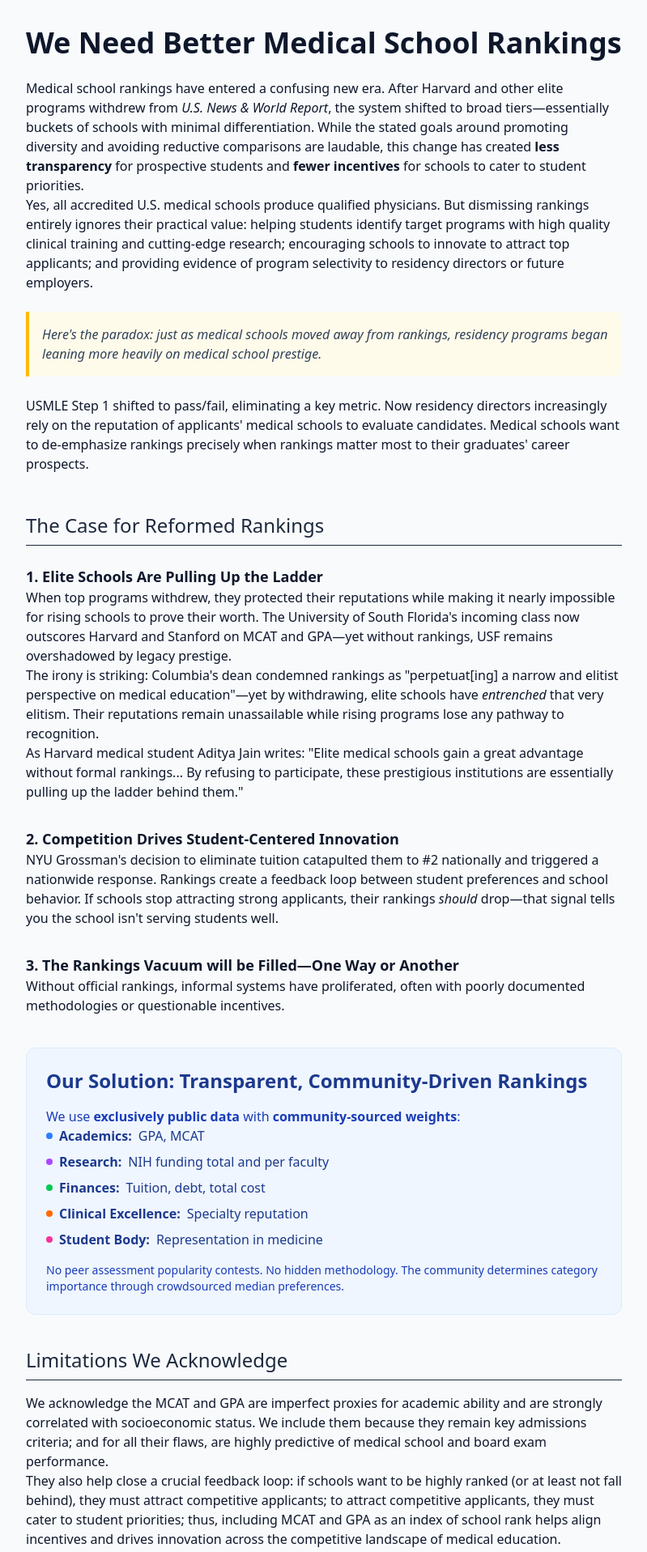
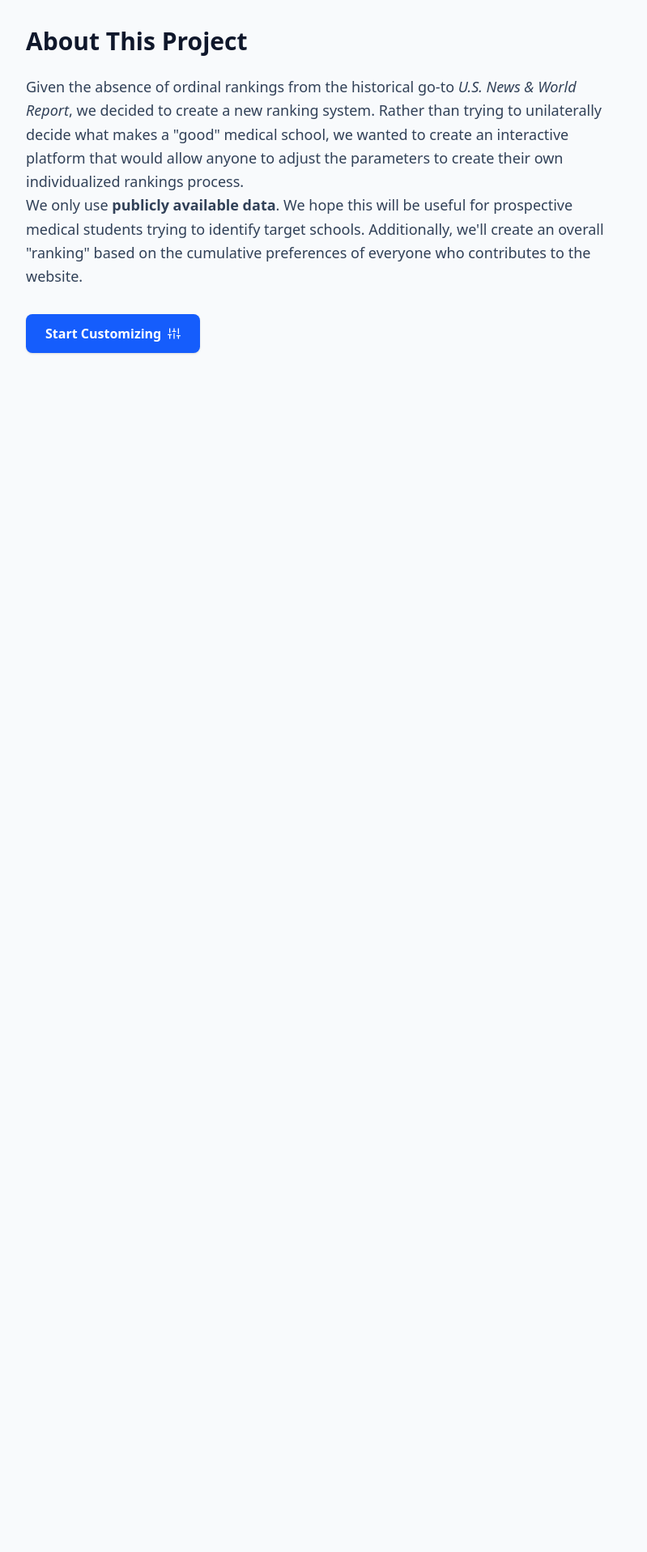
Before and after one commit to kaydikat/medical-school-rankings, a Next.js app: page /about in a window 1280 px wide. Shown: the part 80-1997 px from the top of the page at 81% size, without its empty margins (240-1039 px from the left). After the commit the page ends 800 px from the top, so only its background shows below. Built offline with nearby package versions, Linux system fonts and the light colour scheme.

Commit message:
update about

```diff
--- a/src/app/about/page.tsx
+++ b/src/app/about/page.tsx
@@ -73,78 +73,25 @@ export default function AboutPage() {
       {/* CONTENT */}
       <main className="flex-1 max-w-3xl mx-auto px-4 py-12 w-full">
         <article className="prose prose-slate max-w-none prose-headings:font-bold prose-a:text-blue-600 prose-a:no-underline hover:prose-a:underline prose-img:rounded-xl">
-          <h1 className="text-4xl font-extrabold text-slate-900 mb-6">We Need Better Medical School Rankings</h1>
+          <h1 className="text-3xl font-extrabold text-slate-900 mb-6">About This Project</h1>
 
-          <p>
-                        Medical school rankings have entered a confusing new era.
- After Harvard and other elite programs <a href="https://observer.com/2023/01/harvard-leads-an-exodus-of-medical-schools-withdrawing-from-us-news-rankings/" target="_blank" rel="noreferrer">withdrew from <em>U.S. News & World Report</em></a>, the system shifted to broad tiers—essentially buckets of schools <a href="https://www.chronicle.com/article/u-s-news-medical-school-rankings-are-out-except-theyre-not-really-rankings" target="_blank" rel="noreferrer">with minimal differentiation</a>. While the stated goals around <a href="https://www.mountsinai.org/about/newsroom/2023/us-news-medical-school-rankings" target="_blank" rel="noreferrer">promoting diversity</a> and avoiding reductive comparisons are laudable, this change has created <strong>less transparency</strong> for prospective students and <strong>fewer incentives</strong> for schools to cater to student priorities.
+          <p className="text-lg text-slate-700 leading-relaxed">
+            Given the absence of ordinal rankings from the historical go-to <em>U.S. News & World Report</em>, we decided to create a new ranking system. Rather than trying to unilaterally decide what makes a "good" medical school, we wanted to create an interactive platform that would allow anyone to adjust the parameters to create their own individualized rankings process.
           </p>
 
-          <p>
-            Yes, all accredited U.S. medical schools produce qualified physicians. But dismissing rankings entirely ignores their practical value: helping students identify target programs with high quality clinical training and cutting-edge research; encouraging schools to innovate to attract top applicants; and providing evidence of program selectivity to residency directors or future employers.
+          <p className="text-lg text-slate-700 leading-relaxed">
+            We only use <strong>publicly available data</strong>. We hope this will be useful for prospective medical students trying to identify target schools. Additionally, we'll create an overall "ranking" based on the cumulative preferences of everyone who contributes to the website.
           </p>
 
-          <div className="bg-amber-50 border-l-4 border-amber-400 p-4 my-6 rounded-r-lg italic text-slate-700">
-            Here&apos;s the paradox: just as medical schools moved away from rankings, residency programs began leaning <em>more heavily</em> on medical school prestige.
+          <div className="mt-8 flex justify-start">
+            <Link
+                href="/calculate?open=true"
+                className="inline-flex items-center gap-2 px-6 py-3 rounded-lg font-bold transition-all transform shadow bg-blue-600 text-white hover:bg-blue-700 hover:translate-y-[-2px]"
+              >
+                Start Customizing
+                <SlidersIcon className="w-4 h-4" />
+            </Link>
           </div>
-
-          <p>
-            USMLE Step 1 <a href="https://www.doximity.com/articles/210fde6e-2ce2-43c8-b35b-c3a2b55f5903" target="_blank" rel="noreferrer">shifted to pass/fail</a>, eliminating a key metric. Now residency directors <a href="https://doi.org/10.1016/j.wneu.2020.07.053" target="_blank" rel="noreferrer">increasingly rely on the reputation of applicants&apos; medical schools</a> to evaluate candidates. Medical schools want to de-emphasize rankings precisely when rankings matter most to their graduates&apos; career prospects.
-          </p>
-
-          <h2 className="text-2xl mt-12 mb-4 text-slate-800 border-b pb-2">The Case for Reformed Rankings</h2>
-
-          <h3 className="text-lg font-bold mt-6 text-slate-900">1. Elite Schools Are Pulling Up the Ladder</h3>
-          <p>
-            When top programs withdrew, they protected their reputations while making it nearly impossible for rising schools to prove their worth. The University of South Florida&apos;s incoming class <a href="https://www.usf.edu/health/delivering-health-excellence/2025/usnwr-mcom-2025.aspx#:~:text=Our%20incoming%20students%E2%80%99%20median%20MCAT%20scores%20have%20soared%3B%20this%20year%E2%80%99s%20class%20median%20score%20is%20520%2C%20placing%20them%20among%20the%20top%203%25%20of%20students%20nationwide." target="_blank" rel="noreferrer">now outscores Harvard and Stanford</a> on MCAT and GPA—yet without rankings, USF remains overshadowed by legacy prestige.
-          </p>
-          <p>
-            The irony is striking: Columbia&apos;s dean condemned rankings as <a href="https://www.cuimc.columbia.edu/news/medical-school-rankings#:~:text=Physicians%20and%20Surgeons.-,The%20USNWR%20medical%20school%20rankings%20perpetuate%20a%20narrow%20and%20elitist%20perspective%20on%20medical%20education.,-Their%20emphasis%20is" target="_blank" rel="noreferrer">&quot;perpetuat[ing] a narrow and elitist perspective on medical education&quot;</a>—yet by withdrawing, elite schools have <em>entrenched</em> that very elitism. Their reputations remain unassailable while rising programs lose any pathway to recognition.
-          </p>
-          <p>
-            As Harvard medical student <a href="https://opmed.doximity.com/articles/the-medical-school-rankings-mess-a-lose-lose-for-students-and-schools" target="_blank" rel="noreferrer">Aditya Jain writes</a>: &quot;Elite medical schools gain a great advantage without formal rankings... By refusing to participate, these prestigious institutions are essentially pulling up the ladder behind them.&quot;
-          </p>
-
-          <h3 className="text-lg font-bold mt-8 text-slate-900">2. Competition Drives Student-Centered Innovation</h3>
-          <p>
-            NYU Grossman&apos;s <a href="https://www.nytimes.com/2018/08/16/nyregion/nyu-free-tuition-medical-school.html" target="_blank" rel="noreferrer">decision to eliminate tuition</a> catapulted them to <a href="https://nyulangone.org/news/321-impossible-math-it-all-adds-nyu-langone-health#:~:text=NYU%20Grossman%20School%20of%20Medicine%20climbed%20to%20the%20No.%202%20spot%20for%20research%20on%20U.S.%20News%20%26%20World%20Report%E2%80%99s%202022%E2%80%9323" target="_blank" rel="noreferrer">#2 nationally</a> and triggered a nationwide response. Rankings create a feedback loop between student preferences and school behavior. If schools stop attracting strong applicants, their rankings <em>should</em> drop—that signal tells you the school isn&apos;t serving students well.
-          </p>
-
-          <h3 className="text-lg font-bold mt-8 text-slate-900">3. The Rankings Vacuum will be Filled—One Way or Another</h3>
-          <p>
-            Without official rankings, informal systems have proliferated, often with <a href="https://med.admit.org/school-rankings" target="_blank" rel="noreferrer">poorly documented methodologies</a> or <a href="https://nyunews.com/news/2025/10/28/grossman-woke-ranking/" target="_blank" rel="noreferrer">questionable incentives</a>.
-          </p>
-
-          <div className="bg-blue-50 p-6 rounded-xl border border-blue-100 my-10">
-            <h2 className="text-2xl font-bold text-blue-900 mt-0 mb-4">Our Solution: Transparent, Community-Driven Rankings</h2>
-            <p className="text-blue-800">
-              We use <strong>exclusively public data</strong> with <strong>community-sourced weights</strong>:
-            </p>
-            <ul className="list-none pl-0 space-y-2 text-blue-900 font-medium">
-              <li className="flex items-center gap-2"><span className="w-2 h-2 bg-blue-500 rounded-full"></span> <strong>Academics:</strong> GPA, MCAT</li>
-              <li className="flex items-center gap-2"><span className="w-2 h-2 bg-purple-500 rounded-full"></span> <strong>Research:</strong> NIH funding total and per faculty</li>
-              <li className="flex items-center gap-2"><span className="w-2 h-2 bg-green-500 rounded-full"></span> <strong>Finances:</strong> Tuition, debt, total cost</li>
-              <li className="flex items-center gap-2"><span className="w-2 h-2 bg-orange-500 rounded-full"></span> <strong>Clinical Excellence:</strong> Specialty reputation</li>
-              <li className="flex items-center gap-2"><span className="w-2 h-2 bg-pink-500 rounded-full"></span> <strong>Student Body:</strong> Representation in medicine</li>
-            </ul>
-            <p className="text-blue-800 mt-4 text-sm">
-              No peer assessment popularity contests. No hidden methodology. The community determines category importance through crowdsourced median preferences.
-            </p>
-          </div>
-
-          <h2 className="text-2xl mb-4 text-slate-800 border-b pb-2">Limitations We Acknowledge</h2>
-          <p>
-            We acknowledge the MCAT and GPA are imperfect proxies for academic ability and are strongly correlated with socioeconomic status. We include them because they remain key admissions criteria; and for all their flaws, are <a href="https://doi.org/10.1016/j.jnma.2025.08.108" target="_blank" rel="noreferrer">highly predictive of medical school and board exam performance</a>.
-          </p>
-          <p>
-            They also help close a crucial feedback loop: if schools want to be highly ranked (or at least not fall behind), they must attract competitive applicants; to attract competitive applicants, they must cater to student priorities; thus, including MCAT and GPA as an index of school rank helps align incentives and drives innovation across the competitive landscape of medical education.
-          </p>
-          <p>
-            We lack Step 2 scores, unmatched rates, and detailed diversity data—the AAMC has released progressively less information. We&apos;d welcome more transparency on socioeconomic status, race, and first-generation representation. We&apos;re working with the best available public dataset, even if incomplete.
-          </p>
-          <p>
-            Rankings aren&apos;t perfect. But in their absence, opacity and entrenched prestige win. Better rankings—transparent, data-driven, and accountable—serve students and schools alike.
-          </p>
         </article>
       </main>
     </div>
```
Also changed, not shown: 1 other file (tests, documents, lock files or other folders).
